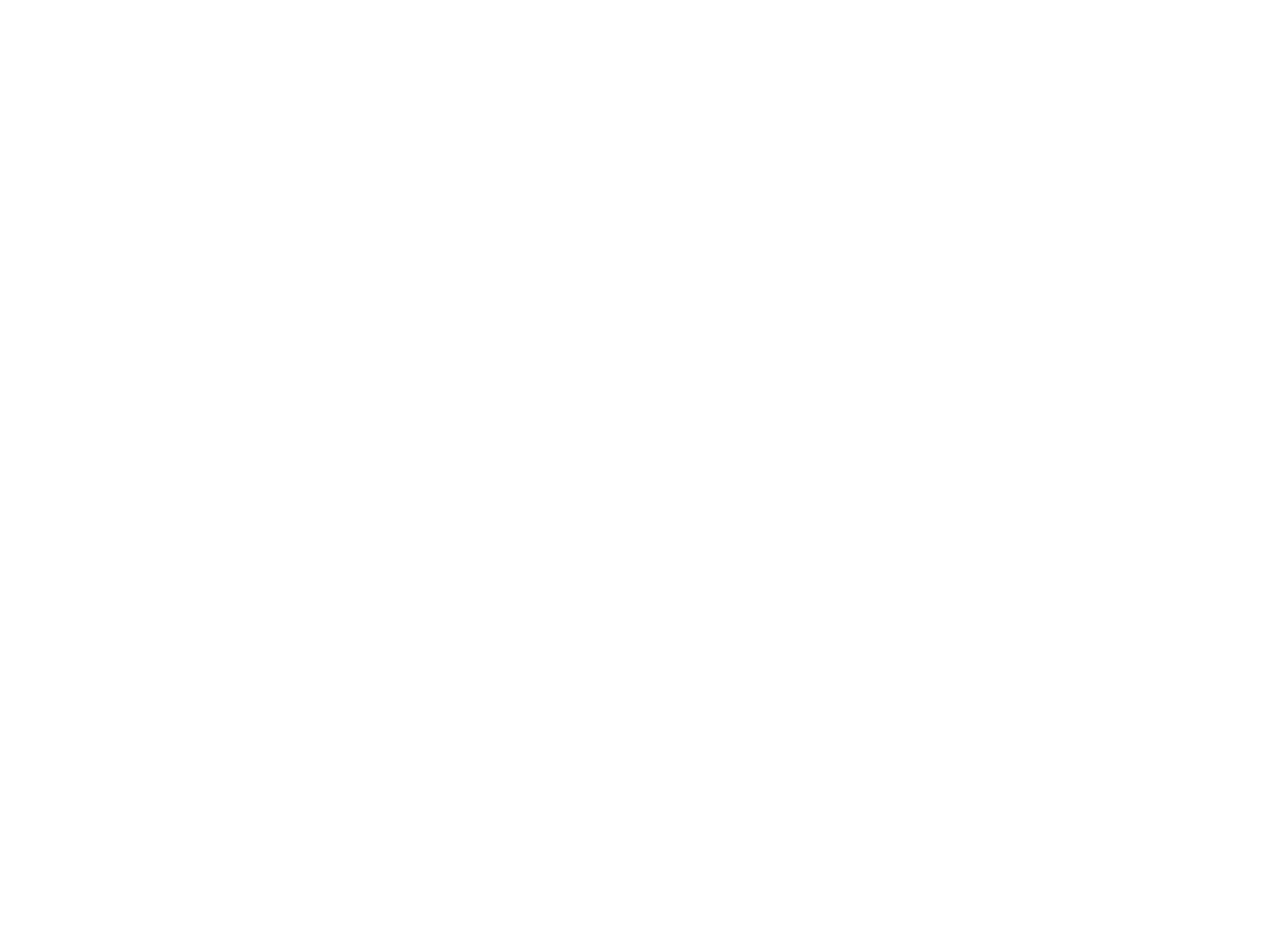
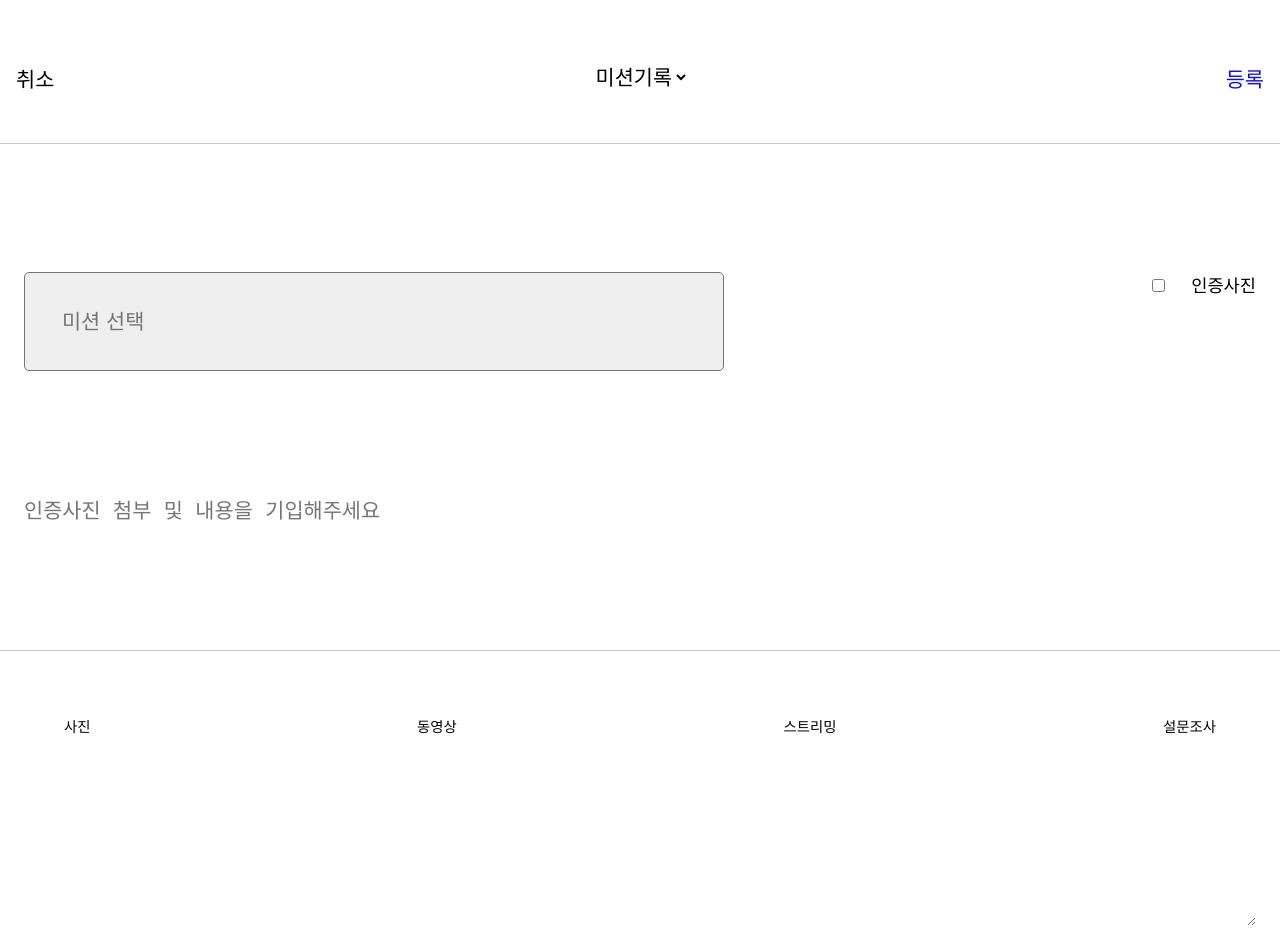
Before and after one commit to ITKOO/connect-dku-client, a React (Create React App) app: page /write in a window 1280 px wide. Before the commit this address had no page. Before the commit the page ends 800 px from the top, so only its background shows below. Built offline with nearby package versions, Linux system fonts and the light colour scheme; a web font is replaced by a local one.

Commit message:
feat(#18): 그룹 내 글쓰기 화면 퍼블리싱 구현

```diff
--- /dev/null
+++ b/src/css/Write.css
@@ -0,0 +1,76 @@
+.pageNoPadding {
+	width: 100%;
+	height: 100%;
+	box-sizing: border-box;
+	padding: 0 0 !important;
+}
+
+.write {
+	position: relative;
+	height: 100%;
+	padding-top: 50px;
+	text-align: center;
+}
+
+.headerWrite {
+	display: flex;
+	flex-direction: row;
+	justify-content: space-between;
+	margin: auto 0 auto 0;
+	padding-bottom: 3%;
+	border-bottom: 0.5px solid #c6c9cd;
+}
+
+.contentHeaderWrite {
+	display: flex;
+	flex-direction: row;
+	justify-content: space-between;
+	margin-top: 10%;
+	padding: 0 24px !important;
+}
+
+.noneBorder {
+	background-color: white;
+	border: none;
+}
+
+.regularTxt {
+	font-weight: 400;
+}
+
+.missionType {
+	width: 100%;
+	padding: 3%;
+	border-radius: 5px;
+	-webkit-appearance: none;
+	appearance: none;
+}
+
+.checkboxSet {
+	width: 80%;
+	text-align: right;
+}
+
+.checkboxLabel {
+	margin-left: 5%;
+}
+
+.writeContentDiv {
+	padding: 0 24px !important;
+	height: 60vh;
+}
+
+.writeContent {
+	width: 100%;
+	height: 90%;
+	margin-top: 10%;
+}
+
+.medias {
+	position: fixed;
+	display: flex;
+	justify-content: space-between;
+	border-top: 0.5px solid #c6c9cd;
+	padding: 5%;
+	bottom: 0;
+}
--- a/src/index.js
+++ b/src/index.js
@@ -10,6 +10,7 @@
 import Intro from "./pages/Intro";
 import Result from "./pages/Result";
 import Members from "./pages/Members";
+import Write from "./pages/Write";
 
 const root = ReactDOM.createRoot(document.getElementById("root"));
 root.render(
@@ -22,6 +23,7 @@
 			<Route path="standby" element={<StandBy />}></Route>
 			<Route path="result" element={<Result />}></Route>
 			<Route path="members" element={<Members />}></Route>
+			<Route path="write" element={<Write />}></Route>
 		</Routes>
 	</BrowserRouter>
 );
--- /dev/null
+++ b/src/pages/Write.js
@@ -0,0 +1,63 @@
+import React from "react";
+import "../css/Write.css";
+import { Link } from "react-router-dom";
+
+const Write = () => {
+	const missionList = [
+		"멘토멘티가 함께 저녁먹기",
+		"광교 호수공원 산책하기",
+		"멘티들이 멘토에게 커피한잔 사주기",
+		"모든 팀원이 함께 밤새 공부하기",
+	];
+	return (
+		<div className="pageNoPadding ftM">
+			<div className="write">
+				<div className="headerWrite">
+					<button className="noneBorder regularTxt ftM">취소</button>
+					<select name="postType" className="noneBorder ftM boldTxt">
+						<option value="미션기록">미션기록</option>
+						<option value="잡담">잡담</option>
+					</select>
+					<button className="noneBorder regularTxt blueTxt ftM">
+						등록
+					</button>
+				</div>
+				<div className="contentHeaderWrite">
+					<select
+						name="missionType"
+						className="ftM lightGrayTxt missionType"
+					>
+						<option value="default">미션 선택</option>
+						{missionList.map((mission, idx) => (
+							<option value={idx}>{mission}</option>
+						))}
+					</select>
+					<div className="checkboxSet">
+						<input type="checkbox" name="photoExistence" />
+						<label
+							for="photoExistence"
+							className="checkboxLabel ftSm"
+						>
+							인증사진
+						</label>
+					</div>
+				</div>
+				<div className="writeContentDiv ">
+					<textarea
+						placeholder="인증사진 첨부 및 내용을 기입해주세요"
+						className="writeContent noneBorder ftM"
+					></textarea>
+				</div>
+
+				<div className="medias ftTsm">
+					<span>사진</span>
+					<span>동영상</span>
+					<span>스트리밍</span>
+					<span>설문조사</span>
+				</div>
+			</div>
+		</div>
+	);
+};
+
+export default Write;
```
